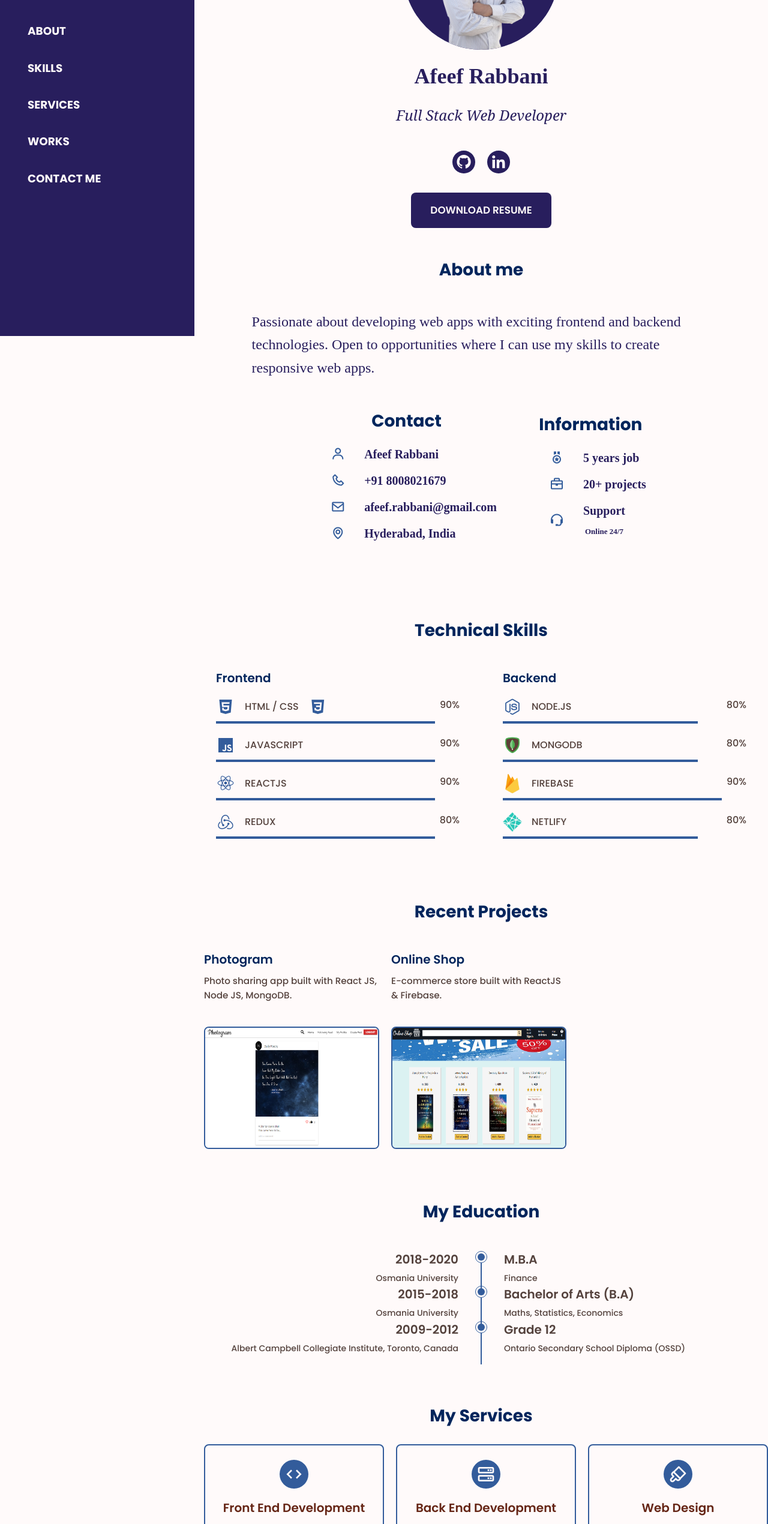
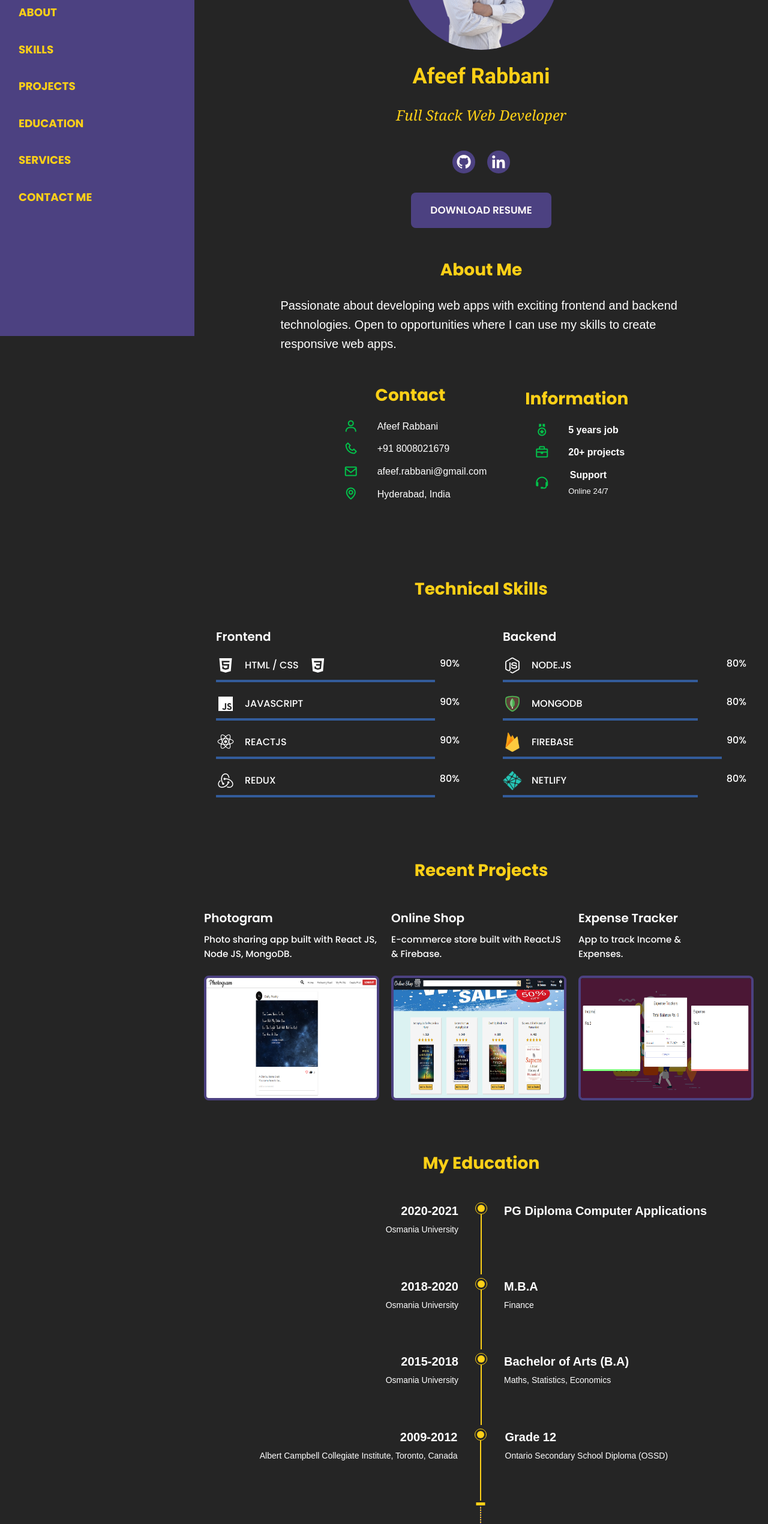
Before and after one commit to Afeefrb/portfolio-website, a website: page dist/index.html in a window 1280 px wide. Shown: the part 240-2780 px from the top of the page at 60% size. Drawn offline with nearby package versions, Linux system fonts and the light colour scheme; a web font is replaced by a local one.

Commit message:
black mode

```diff
--- a/dist/assets/css/styles.css
+++ b/dist/assets/css/styles.css
@@ -81,6 +81,7 @@ body {
   background-color: var(--first-color-lighten);
   color: var(--text-color);
   line-height: 1.6;
+  background: #252525;
 }
 
 h1, h2, h3, p {
@@ -106,6 +107,7 @@ img{
   max-width: 100%;
   height: auto;
   display: block;
+  width:100%
 }
 
 /*===== CLASS CSS ===== */
@@ -119,9 +121,9 @@ img{
 
 .section-title{
   font-size: 1.75rem;
-  color: #01255c;
+  color: #fdd017;
   margin: auto;
-  margin-bottom: 24px;
+  margin-bottom: 16 px;
   text-align: center;
 }
 
@@ -143,10 +145,6 @@ img{
   column-gap: 1rem;
   width: 100%; */
 
-
-
-
-
   overflow-x: hidden;
   width:100%;
   /* background-color: lightcoral; Remove */
@@ -158,7 +156,7 @@ img{
   top:0;
   left:0;
   z-index: var(--z-fixed);
-  background-color: var(--first-color-lighten);
+  background-color: #fdd017;
   box-shadow: 0 2px 4px rgba(0,0,0,.1);
 }
 
@@ -184,7 +182,8 @@ img{
   display:flex;
   align-items: center;
   /* background-color:#042f70; */
-  background-color: #281e5d;
+  /* background-color: #03dac5; */
+  background-color:#4c4181;
 
   /* background-color: var(--first-color); */
   transition: .5s
@@ -207,16 +206,17 @@ img{
 .nav__link{
   font-size: 1.15rem;
   text-transform: uppercase;
-  color: var(--first-color-lighten);
+  /* color: var(--first-color-lighten);*/
+  color: #fdd017;
   font-weight: var(--font-bold);
-  transition: 100ms ease-in;
+  /* transition: 1ms ease-in; */
 
 }
 
-.nav__link:hover{
+/* .nav__link:hover{
   color:rgba(231, 231, 231, 0.883);
-  /* color:var(--text-color); */
-}
+
+} */
 
 .nav__toggle{
   color: #01255c;
@@ -296,10 +296,8 @@ img{
   padding-left:0.2rem;
   border-radius: 50%;
   overflow: hidden;
-  /* background-color: #335c9b; */
-  /* background-color: #042f70; */
-  background-color: #281e5d;
-  /* background-color: var(--first-color); */
+  background-color:#4c4181;
+  /* background-color: #03dac5; */
   width: 260px;
   height:260px;
   margin-bottom: var(--mb-2);
@@ -316,15 +314,15 @@ img{
 
 .home__title{
   font-size: var(--h1-font-size);
-  color: #281E5d;
-  font-family: 'Arbutus Slab', serif;
+  color: #fdd017;
+  font-family: 'Roboto', sans-serif;
   /* font-weight: var(--font-semi-bold); */
 }
 
 .home__profession{
   font-size: 1.5rem;
   font-family: 'Noto Serif', serif;
-  color: #281E5d;
+  color: #fdd017;
   /* color: #54423d; */
   font-weight: 500;
   margin-bottom: var(--mb-5);
@@ -344,7 +342,7 @@ img{
 
 .home__social-link {
   display: inline-flex;
-  background-color:#281E5d;
+  background-color:#4c4181;
   color: var(--first-color-lighten);
   padding: 0.3rem;
   font-size:1.75rem;
@@ -367,7 +365,7 @@ img{
 .button{
   display:inline-block;
   text-transform: uppercase;
-  background-color: #281E5d;
+  background-color: #4c4181;
 
   color: var(--first-color-lighten);
   padding: 1rem 2rem;
@@ -419,9 +417,9 @@ img{
 }
 
 .about_description{
-  color:#01255c;
-  font-family: 'Source Serif Pro', serif;
-  font-size: 1.25rem !important;
+  color:white;
+  font-family: Arial, Helvetica, sans-serif;
+  font-size: 1rem !important;
   width: 90%;
   margin: 20px auto;
 }
@@ -448,24 +446,23 @@ img{
 
 .about__information-title{
   font-size: 1.75rem;
-  color:#01255c;
+  color:#fdd017;
   margin-bottom: var(--mb-2);
 }
 
 .about__information-data{
   display:flex;
-  color: #281E5d;
-  font-family: 'Source Serif Pro', serif;
-  font-size: 1.25rem;
-  font-weight: 600;
+  color: white;
+  font-family: Arial, Helvetica, sans-serif;
+  font-size: 1rem !important;
   align-items: center;
-  padding-left: 1.5rem;
+  padding-left: 1rem;
   margin-bottom: 0.75rem;
 }
 
 .about__information-icon{
   font-size: 1.5rem;
-  color:var(--first-color);
+  color:#03c04a;
   margin-right: var(--mb-4);
 }
 
@@ -497,7 +494,7 @@ img{
 
 .skills__subtitle{
   font-size:1.25rem;
-  color: #01255c;
+  color: white;
   margin-bottom: var(--mb-2);
   margin-left: 16px;
 }
@@ -512,13 +509,13 @@ img{
 
 .skills-icon{
   font-size: 2rem;
-  color:var(--first-color);
+  color:white;
   margin-right: 1rem;
 }
 
 .skills-icon1{
   font-size: 2rem;
-  color:var(--first-color);
+  color:white;
   margin-left: 1rem;
 }
 
@@ -532,7 +529,12 @@ img{
   text-transform: uppercase;
   display: flex;
   align-items: center;
+  color:white;
 
+}
+
+.skills__number {
+  color:white;
 }
 
 .skills__bar{
@@ -594,6 +596,8 @@ section.education.section {
 .education__container{
   row-gap: 2rem;
   overflow:inherit;
+  color:white;
+  font-family: Arial, Helvetica, sans-serif;
 }
 
 .education__container .bd-grid{
@@ -621,8 +625,9 @@ section.education.section {
 }
 
 .education__time{
-  padding: 0 1rem;
+  padding: 0 2rem;
   justify-self: center;
+  color:#4c4181;
 }
 
 .education__rounder{
@@ -630,7 +635,7 @@ section.education.section {
   display:inline-block;
   width:12px;
   height:12px;
-  background-color: var(--first-color);
+  background-color: #fdd017;
   border-radius: 50%;
 }
 
@@ -640,16 +645,33 @@ section.education.section {
   transform: translate(-4px,-4px);
   width: 20px;
   height:20px;
-  border: 1px solid var(--first-color);
+  border: 1px solid #fdd017;
   border-radius: 50%
 }
 
 .education__line{
   display:block;
-  height:90%;
+  height:100px;
   width: 2px;
-  background-color: var(--first-color);
+  background-color: #fdd017 !important;
   transform: translate(5px, -4px)
+}
+
+ .last{
+  display:block;
+  height:5px;
+  width:15px;
+  background-color: #fdd017 !important;
+  transform: translate(-1.5px,-1px);
+}
+
+.education__line__dotted {
+  display:block;
+  border-left: 2px dotted;
+  height:50px;
+  width: 2px;
+  background-color: #fdd017 !important;
+  transform: translate(5px, 0px)
 }
 
 
@@ -664,7 +686,7 @@ section.education.section {
 
 .services__container{
   row-gap:2rem;
-  margin: 0 auto;
+  margin: 2rem 0 0 auto;
 }
 
 .services__content{
@@ -673,6 +695,7 @@ section.education.section {
   border-radius: 0.5rem;
   text-align: center;
   margin-bottom: 15px;
+  color:white;
 }
 
 .services__icon{
@@ -686,7 +709,7 @@ section.education.section {
 
 .services__title{
   font-size: 1.25rem;
-  color: var(--first-color-dark);
+  color: #fdd017;
   margin-bottom: var(--mb-1);
 }
 
@@ -713,7 +736,7 @@ section.education.section {
 }
 /* ===== PROJECT IN MIND  =====*/
 .project{
-  background-color:#281E5d;
+  background-color:#4c4181;
   padding-bottom: 0;
 }
 
@@ -768,7 +791,7 @@ section.education.section {
   flex-direction: column;
   align-items: center;
   justify-content: center;
-  place-items: center;
+  /* place-items: center; */
   width: 100%;
   padding-left: 1.5rem;
   padding-right: 24px;
@@ -778,7 +801,7 @@ section.education.section {
   position: relative;
   border-radius: 0.5rem;
   overflow: hidden;
-  border: 2px solid var(--first-color);
+  border: 4px solid #4c4181;
   margin-top: 1.5rem;
   width: 100%;
 }
@@ -795,10 +818,10 @@ section.education.section {
   flex-direction: column;
   justify-content: center;
   align-items: center;
-  background: rgba(204, 75, 44, .7);
+  background: rgba(76, 65, 129, .8);
   width: 100%;
   height: 100%;
-  border-radius: .5rem;
+  border-radius: .2rem;
   transition: .3s;
 }
 
@@ -827,12 +850,13 @@ section.education.section {
 
 .works__maintitle {
   font-size: 1.25rem;
-  color:#01255c;
+  color:white;
 }
 
 .works__subtitle{
   font-size: 0.95rem;
   margin-top: 0.5rem;
+  color:white;
 }
 
 
@@ -882,12 +906,13 @@ section.education.section {
 
 .contact__subtitle{
   font-size: var(--h3-font-size);
-  color: var(--first-color-dark);
+  color: white;;
   margin-bottom: var(--mb-1);
 }
 
 .contact__text{
   display:block;
+  color:white;
   padding-left: 1rem;
 }
 
@@ -903,13 +928,18 @@ section.education.section {
 
 /* ===== FOOTER =====*/
 .footer{
-  background-color: #281E5d;
+   background-color: #160d08;
   color: var(--first-color-lighten);
   text-align: center;
 }
 
+footer.section {
+  padding: 0rem 0;
+}
+
 .footer__title{
-  font-size: var(--h1-font-size);
+  margin-top: 10px;
+  font-size: 20px;
   margin-bottom: var(--mb-2);
 }
 
@@ -918,7 +948,7 @@ section.education.section {
 }
 
 .footer__social{
-  margin-bottom: 3rem;
+  margin-bottom: 1rem;
 }
 
 .footer__link{
@@ -934,12 +964,13 @@ section.education.section {
 }
 
 .footer__link:hover{
-  background-color: var(--first-color-lighten);
+  background-color: #281e5d;
   color: var(--first-color)
 }
 
 .footer__copy{
   font-size: var(--smaller-font-size);
+  margin-bottom: 10px;
   color: white;
 }
 
@@ -970,11 +1001,20 @@ section.education.section {
   .services__container,
   .works__container,
   .contact__input{
-    grid-template-columns: repeat(3,1fr);
+    /* grid-template-columns: repeat(3,1fr); */
     padding-left: 1rem;
     grid-column-gap: 2;
     display: grid;
     column-gap: 20px;
+    grid-template-areas:
+    "a b c"
+    "d e f"
+  }
+
+  .services__content__lastContent{
+    grid-area: e;
+    align-self: center;
+  justify-self: center;
   }
   .contact__container{
     grid-template-columns: repeat(2,1fr);
@@ -994,11 +1034,11 @@ section.education.section {
 
   }
   .about_description{
-    color: #281E5d;
+    color: white;
     margin-bottom: 3rem;
-    font-size: 1.5rem !important;
-    width: 80%;
-    font-family: 'Source Serif Pro', serif;
+    font-size: 1.25rem !important;
+    width: 70%;
+    font-family: Arial, Helvetica, sans-serif;
 
   }
   .about__img{
@@ -1014,22 +1054,27 @@ section.education.section {
   }
   .education__time{
     padding: 0 2rem;
+    color:#4c4181 !important;
   }
   .project{
     background:none;
   }
 
+  .project .section {
+    padding: 3rem 0 0 0;
+  }
+
 
   .project__container{
     padding: 0 2rem;
-    background-color:#4c4181;
+
     grid-template-columns: 2fr 1.2fr;
     /* border-radius: 0.5rem; */
   }
 
-  .project__data{
-    padding: 3rem 0;
-  }
+  /* .project__data{
+    padding: 3rem 0 0 0;
+  } */
 
   .project__title, .project__data{
     text-align: initial;
@@ -1050,13 +1095,20 @@ section.education.section {
   }
 
   .footer{
-    background:none;
+    background-color: #160d08;
   }
 
   .footer__container{
-    background-color: var(--first-color-darken);
-    padding: 3rem 0;
-    border-radius:0.5rem;
+    background-color: #160d08;
+  }
+
+  .button__light{
+    background-color: #4c4181;
+    color:white;
+  }
+
+  ul {
+    margin-left: 15px;
   }
 
 }
@@ -1098,17 +1150,22 @@ section.education.section {
 
   .works__container{
     grid-template-columns: repeat(3,1fr);
+    padding-left: 1rem;
+    grid-column-gap: 2;
+    display: grid;
+    column-gap: 20px;
 
   }
 
   .works__title__img{
     display:flex;
-    flex-direction: column;
+
 
   }
 
-  .works__title__img  p {
-    margin-bottom: 1rem;
+
+  .services__container{
+    padding-right: 1rem;
   }
 
 
--- a/dist/index.html
+++ b/dist/index.html
@@ -12,6 +12,14 @@
 
 
         <!-- Google Fonts -->
+
+        <link rel="preconnect" href="https://fonts.gstatic.com">
+<link href="https://fonts.googleapis.com/css2?family=Roboto:wght@700&display=swap" rel="stylesheet">
+
+        <link rel="preconnect" href="https://fonts.gstatic.com">
+<link href="https://fonts.googleapis.com/css2?family=Dancing+Script:wght@700&display=swap" rel="stylesheet">
+
+
         <link href="https://fonts.googleapis.com/css2?family=Arbutus+Slab&display=swap" rel="stylesheet">
 
         <link href="https://fonts.googleapis.com/css2?family=Noto+Serif:ital@1&display=swap" rel="stylesheet">
@@ -40,8 +48,9 @@
                         <li class="nav__item"><a href="#home" class="nav__link active">Home</a></li>
                         <li class="nav__item"><a href="#about" class="nav__link">About</a></li>
                         <li class="nav__item"><a href="#skills" class="nav__link">Skills</a></li>
+                        <li class="nav__item"><a href="#works" class="nav__link">Projects</a></li>
+                        <li class="nav__item"><a href="#education" class="nav__link">Education</a></li>
                         <li class="nav__item"><a href="#services" class="nav__link">Services</a></li>
-                        <li   class="nav__item"><a href="#works" class="nav__link">Works</a></li>
                         <li class="nav__item"><a href="#contact" class="nav__link">Contact Me</a></li>
                     </ul>
                 </div>
@@ -65,9 +74,9 @@
 
                         <div class="home__social">
 
-                            <a href="#" class="home__social-link"><i class="bx bxl-github"></i></a>
+                            <a target="_blank" href="https://github.com/Afeefrb" class="home__social-link"><i class="bx bxl-github"></i></a>
 
-                            <a href="#" class="home__social-link"><i class="bx bxl-linkedin"></i></a>
+                            <a target="_blank" href="https://www.linkedin.com/in/afeef-rabbani-2b34b677/" class="home__social-link"><i class="bx bxl-linkedin"></i></a>
 
                             <!-- <a href="#" class="home__social-link"><i class="bx bxl-twitter"></i></a> -->
 
@@ -82,7 +91,7 @@
             <!--===== ABOUT =====-->
             <section class="about section" id="about">
                 <!-- <span class="section-subtitle">My intro</span> -->
-                <h2 class="section-title">About me</h2>
+                <h2 class="section-title">About Me</h2>
 
                 <p class="about_description">Passionate about developing web apps with exciting frontend and backend technologies. Open to opportunities where I can use my skills to create responsive web apps.</p>
 
@@ -237,7 +246,7 @@
             </section>
 
 
-            <!--===== WORKS =====-->
+            <!--===== WORKS/PROJECT =====-->
             <section class="works section" id="works">
                 <h2 class="section-title">Recent Projects</h2>
 
@@ -292,14 +301,27 @@
                         </div>
 
                     </div>
+                    <div class="works__title__img">
+                        <h3 class="works__maintitle"> Expense Tracker</h3>
+                        <p class="works__subtitle"> App to track Income & <br> Expenses.</p>
 
 
+                        <div class="works__img">
+                                <img src="./assets/img/expense-tracker.PNG" alt="">
+
+                                <div class="works__data">
+                                    <a target="_blank" href="https://expenses-tracker-reactjs.netlify.app/" class="works__link"><i class="bx bx-link-alt"></i></a>
+                                    <a
+                                      class="works__title"
+                                      href="https://expenses-tracker-reactjs.netlify.app/"
+                                      target="_blank">
+                                      www.expense-tracker.afeef.xyz
+                                    </a>
+
+                                </div>
 
 
-
-
-
-
+                        </div>
 
 
 
@@ -314,10 +336,24 @@
 
 
             <!--===== EDUCATION =====-->
-            <section class="education section">
+            <section class="education section" id="education">
                 <!-- <span class="section-subtitle">Qualification</span> -->
                 <h2 class="section-title">My Education</h2>
                 <div class="education__container bd-grid">
+                    <div class="education__content">
+                        <div>
+                            <h3 class="education__year">2020-2021</h3>
+                            <span class="education__uni">Osmania University</span>
+                        </div>
+                        <div class="education__time">
+                            <span class="education__rounder"></span>
+                            <span class="education__line"></span>
+                        </div>
+                        <div>
+                            <h3 class="education__race">PG Diploma Computer Applications</h3>
+                            <!-- <span class="education__speciality">Finance</span> -->
+                        </div>
+                    </div>
                     <div class="education__content">
                         <div>
                             <h3 class="education__year">2018-2020</h3>
@@ -356,6 +392,9 @@
                         <div class="education__time">
                             <span class="education__rounder"></span>
                             <span class="education__line"></span>
+                            <span class="last"></span>
+                            <span class="education__line__dotted"></span>
+
                         </div>
                         <div>
                             <h3 class="education__race">Grade 12</h3>
@@ -389,7 +428,7 @@
                         <p class="services__description">Responsive web apps with good UI/UX</p>
                     </div>
 
-                    <div class="services__content">
+                    <div class="services__content services__content__lastContent">
                         <i class="bx bx-pencil services__icon"></i>
                         <h3 class="services__title">Content Writing</h3>
                         <p class="services__description">Curating content on the web apps to engage customers.</p>
@@ -407,6 +446,8 @@
                         <h2 class="section-title project__title">
                             Do you have a project in mind?
                         </h2>
+                        <br>
+                        <br>
                         <p class="project__desc">If you have a project in mind, do not hesitate to contact me and I can tell you what servcies I can offer to accomplish your project.</p>
                         <a href="#contact" class="button button__light">Contact me</a>
 
@@ -426,7 +467,7 @@
             <!--===== CONTACT =====-->
             <section class="contact section" id="contact">
                 <!-- <span class="section-subtitle">Contact Me</span> -->
-                <h2 class="section-title">Get in Touch</h2>
+                <h2 class="section-title">Contact Me</h2>
 
                 <div class="alert">Your message has been sent.</div>
                 <div class="contact__container bd-grid">
@@ -450,7 +491,7 @@
 
                     <div style="margin-top: 40px">
                         <div class="contact__info">
-                            <h3 class="contact__subtitle">Call me</h3>
+                            <h3 class="contact__subtitle">Phone</h3>
                             <span class="contact__text">+91 8008021679</span>
                         </div>
                         <div class="contact__info">
@@ -473,12 +514,12 @@
                 <h1 class="footer__title">Afeef Rabbani</h1>
                 <p class="footer__desc">I am Afeef and this is my personal website.</p>
 
-                <div class="footer__social">
+                <!-- <div class="footer__social">
                     <a href="#" class="footer__link"><i class="bx bxl-facebook"></i> </a>
                     <a href="#" class="footer__link"><i class="bx bxl-instagram"></i> </a>
                     <a href="#" class="footer__link"><i class="bx bxl-twitter"></i> </a>
-                </div>
-                <p class="footer__copy">All rights reserved - 2020</p>
+                </div> -->
+                <p class="footer__copy">All rights reserved - 2021</p>
             </div>
         </footer>
 
```
Also changed, not shown: dist/assets/img/expense-tracker.PNG (added).
